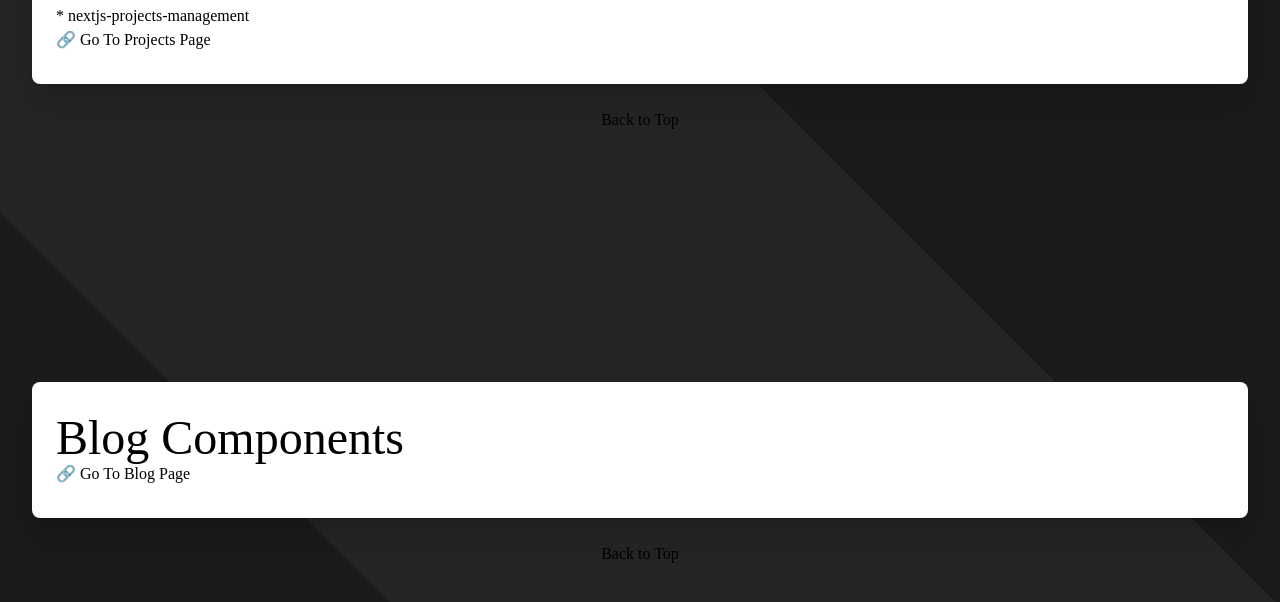
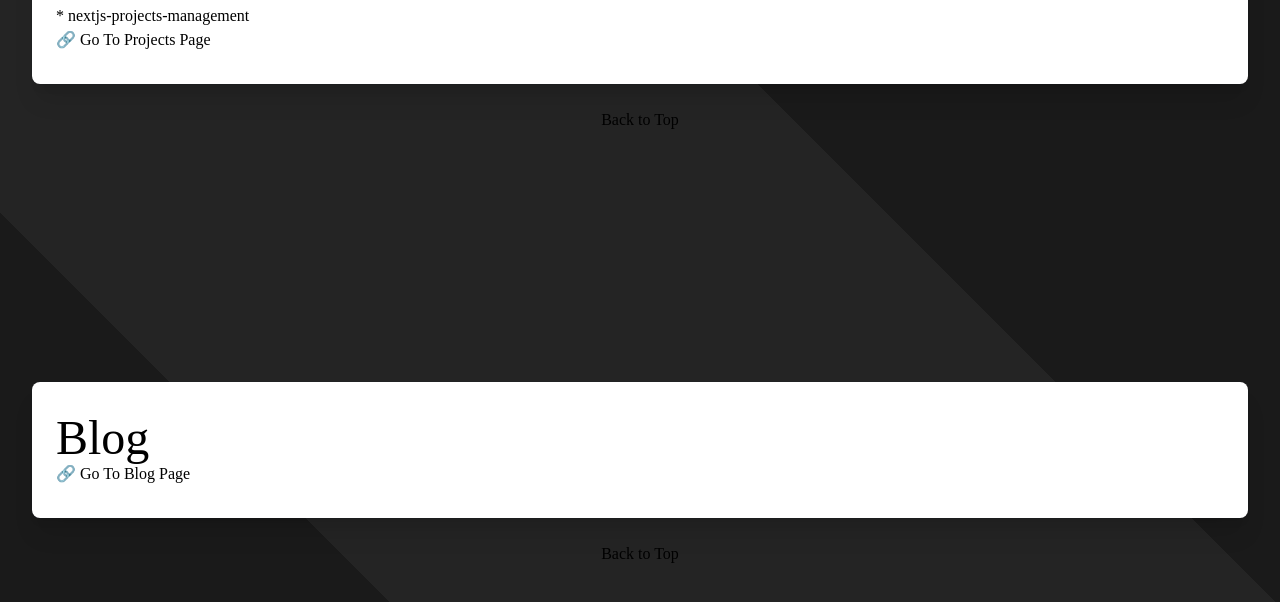
Before and after one commit to Github-Archives/portfolio, a React (Vite) app: page / in a window 1280 px wide. Shown: the part 1166-1768 px from the top of the page. Built offline with nearby package versions, Linux system fonts and the light colour scheme.

Commit message:
update readme and fix wording of Blog title

```diff
--- a/src/Components/Blog.jsx
+++ b/src/Components/Blog.jsx
@@ -6,7 +6,7 @@ const Blog = () => {
       className="Blog-header rounded-lg bg-white px-6 py-8 text-left shadow-xl ring-1 ring-slate-900/5 dark:bg-slate-800"
       id="Blog"
     >
-      <div className="text-5xl">Blog Components</div>
+      <div className="text-5xl">Blog</div>
 
       {/* Link to /blog subdomain */}
       <Link to="/blog">🔗 Go To Blog Page</Link>
```
Also changed, not shown: 1 other file (tests, documents, lock files or other folders).
